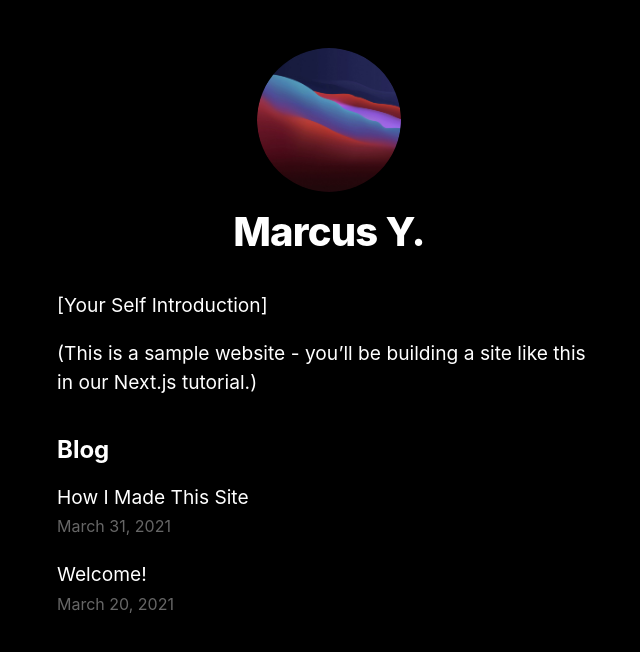
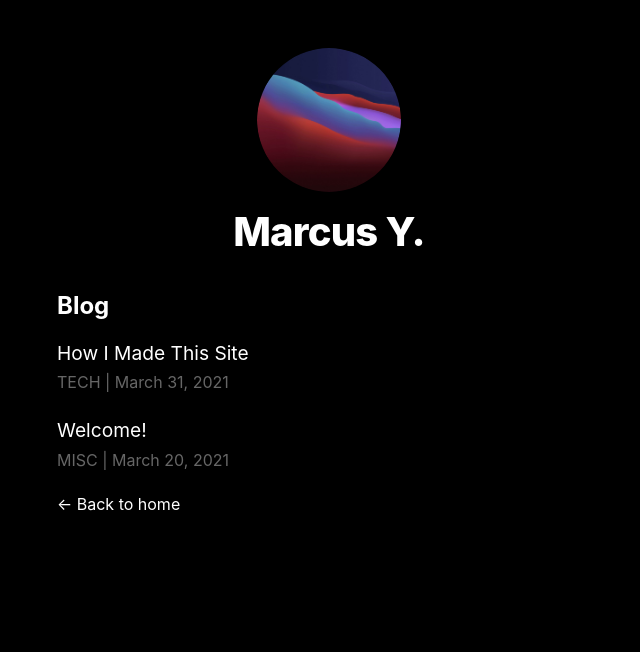
Before and after one commit to geenva/m, a Next.js app: page /blog in a window 1280 px wide. Shown: the top 652 px of the page, without its empty margins (311-951 px from the left). Built offline with nearby package versions, Linux system fonts and the light colour scheme.

Commit message:
⏪ Re-add removed changes

```diff
--- a/pages/blog/index.tsx
+++ b/pages/blog/index.tsx
@@ -13,6 +13,7 @@ export default function Home({
     date: string;
     title: string;
     id: string;
+    topic: string;
   }[];
 }) {
   return (
@@ -20,29 +21,25 @@ export default function Home({
       <Head>
         <title>{siteTitle}</title>
       </Head>
-      <section className={utilStyles.headingMd}>
-        <p>[Your Self Introduction]</p>
-        <p>
-          (This is a sample website - you’ll be building a site like this in{" "}
-          <a href="https://nextjs.org/learn">our Next.js tutorial</a>.)
-        </p>
-      </section>
       <section className={`${utilStyles.headingMd} ${utilStyles.padding1px}`}>
         <h2 className={utilStyles.headingLg}>Blog</h2>
         <ul className={utilStyles.list}>
-          {allPostsData.map(({ id, date, title }) => (
+          {allPostsData.map(({ id, date, title, topic }) => (
             <li className={utilStyles.listItem} key={id}>
               <Link href={`/posts/${id}`}>
                 <a>{title}</a>
               </Link>
               <br />
               <small className={utilStyles.lightText}>
-                <Date dateString={date} />
+                {topic.toUpperCase()} | <Date dateString={date} />
               </small>
             </li>
           ))}
         </ul>
       </section>
+      <Link href="/">
+        <a>← Back to home</a>
+      </Link>
     </Layout>
   );
 }
```
